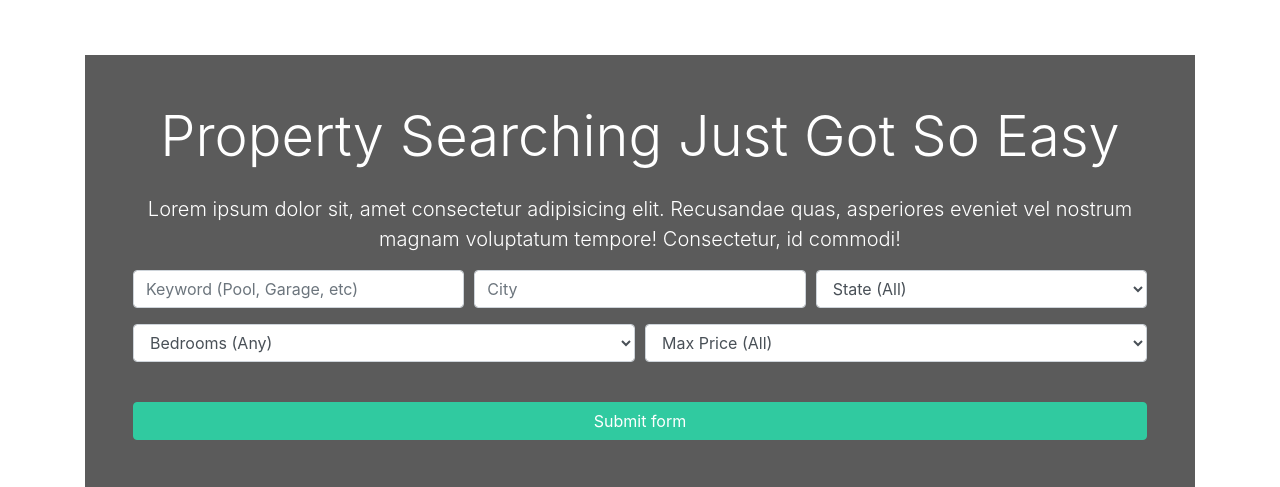
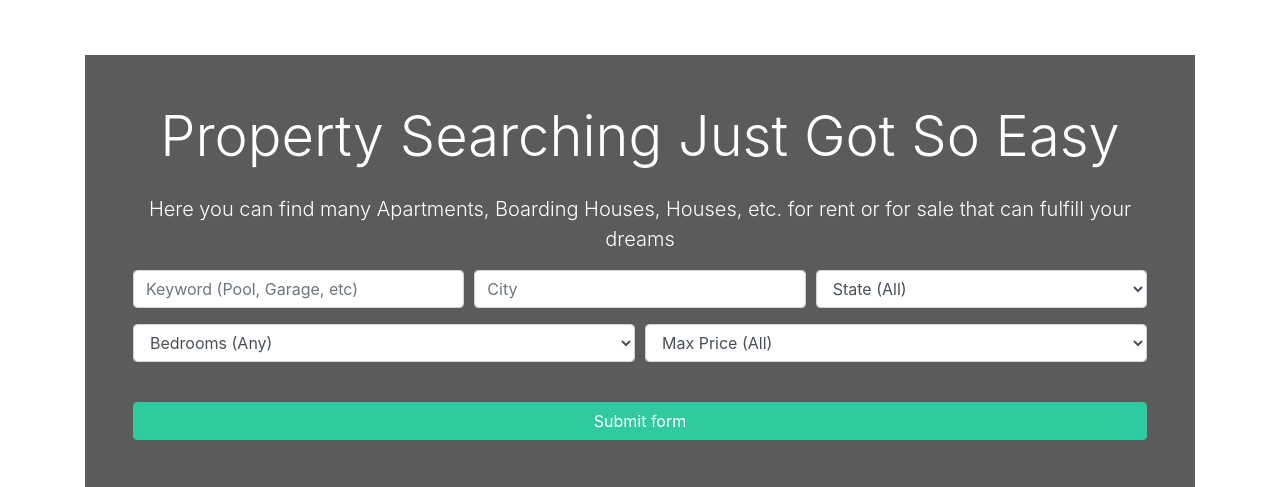
Before and after one commit to herisusantuy/btre_project, a Django app: page / in a window 1280 px wide. Shown: the part 169-656 px from the top of the page. Run offline with Django 3.2, Linux system fonts and the light colour scheme; data that the repository does not hold is empty; some libraries are stand-ins or nearby versions.

Commit message:
[Heri Susanto] - Finishing touch

```diff
--- a/templates/pages/about.html
+++ b/templates/pages/about.html
@@ -1,6 +1,7 @@
 {% extends 'base.html' %}
 {% load static %}
-{% block title %} | Welcome {% endblock %}
+{% block title %} | Welcome
+{% endblock %}
 {% block content%}
 
 <section id="showcase-inner" class="py-5 text-white">
--- a/templates/pages/index.html
+++ b/templates/pages/index.html
@@ -3,15 +3,18 @@
 <!-- Showcase -->
 <section id="showcase">
   <div class="container text-center">
+    <background-image
+      class="card-img-top"
+      src="/static/img//showcase.jpg"
+      alt=""
+    />
     <div class="home-search p-5">
       <div class="overlay p-5">
         <h1 class="display-4 mb-4">
           Property Searching Just Got So Easy
         </h1>
         <p class="lead">
-          Lorem ipsum dolor sit, amet consectetur adipisicing elit. Recusandae
-          quas, asperiores eveniet vel nostrum magnam voluptatum tempore!
-          Consectetur, id commodi!
+          Here you can find many Apartments, Boarding Houses, Houses, etc. for rent or for sale that can fulfill your dreams
         </p>
         <div class="search">
           <form method="GET" action="{% url 'search' %}">
```
